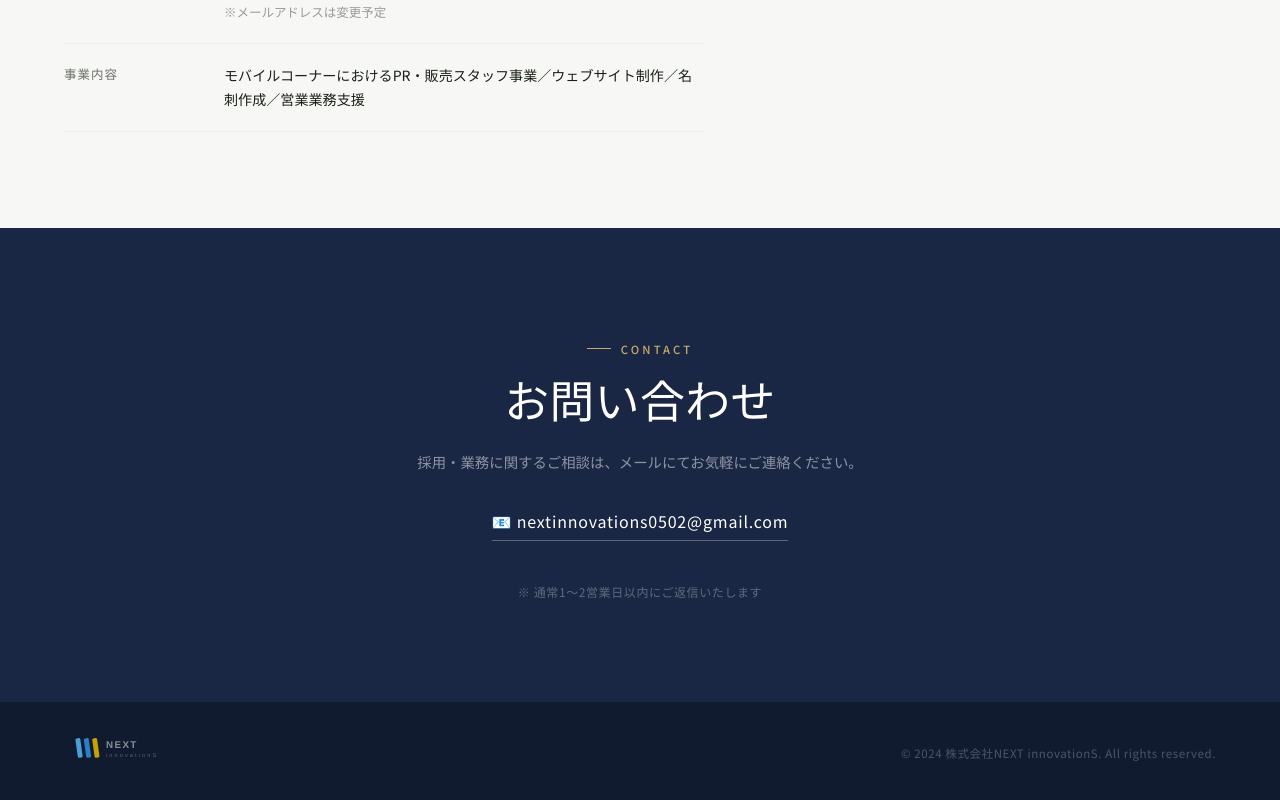
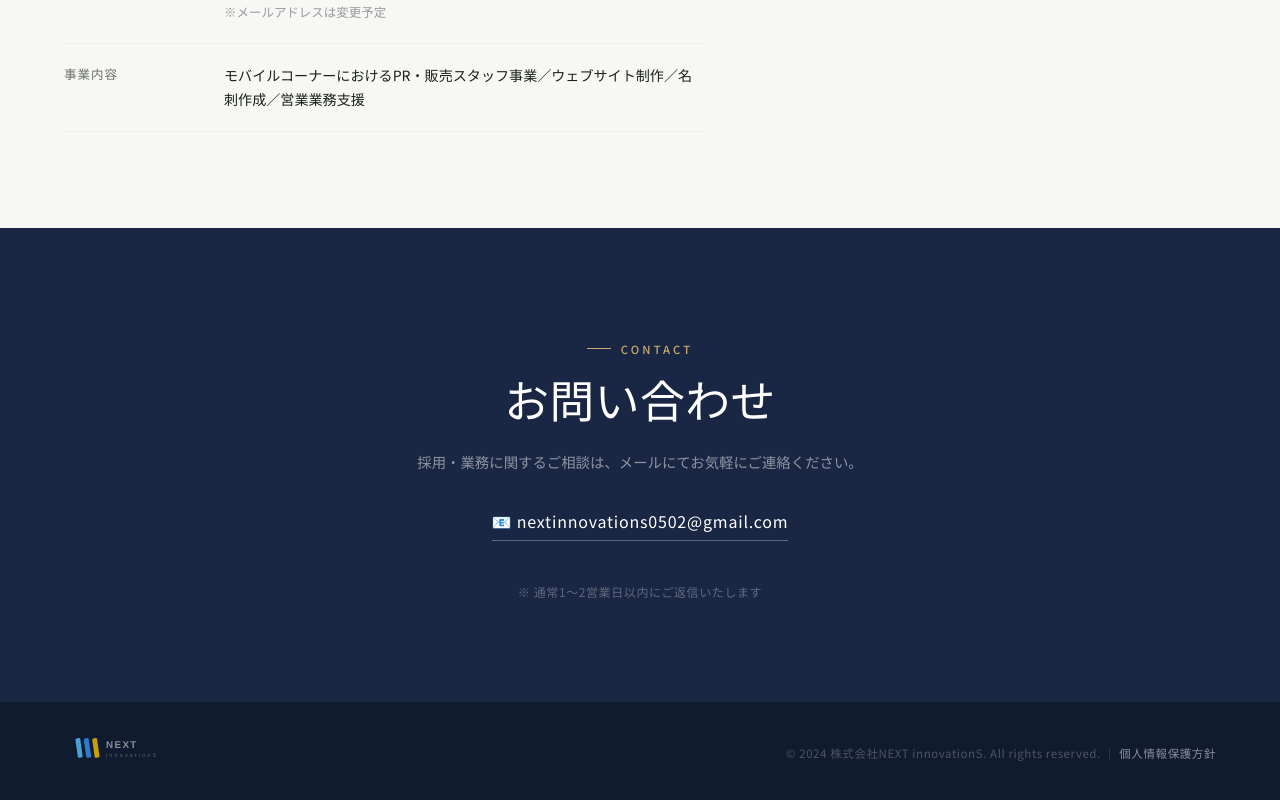
Before and after one commit to nextinnovations-official/nextinnovations-official.github.io, a plain HTML site: page index.html in a window 1280 px wide. Shown: the part 4162-4962 px from the top of the page. Drawn offline with nearby package versions, Linux system fonts and the light colour scheme.

Commit message:
Update footer to include privacy policy link
Added a link to the privacy policy in the footer.

```diff
--- a/index.html
+++ b/index.html
@@ -946,7 +946,7 @@
       <text x="60" y="33" font-family="'Helvetica Neue',Arial,sans-serif" font-size="8" font-weight="300" fill="rgba(255,255,255,0.3)" letter-spacing="3">innovationS</text>
     </svg>
   </div>
-  <div class="footer-copy">&copy; 2024 株式会社NEXT innovationS. All rights reserved.</div>
+  <div class="footer-copy">&copy; 2024 株式会社NEXT innovationS. All rights reserved. ｜ <a href="privacy.html" style="color:rgba(255,255,255,0.5);text-decoration:none;">個人情報保護方針</a></div>
 </footer>
 
 <script>
```
